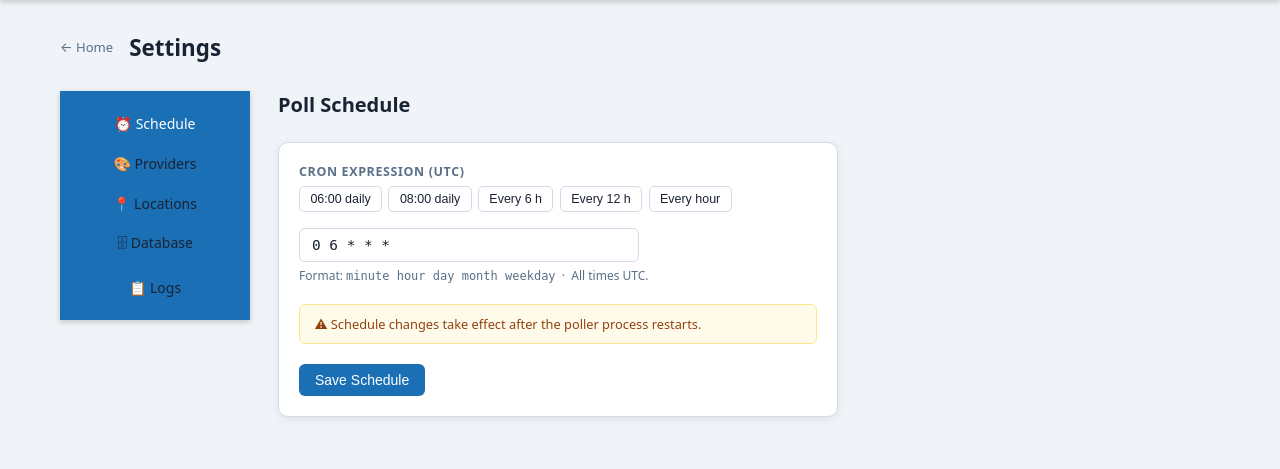
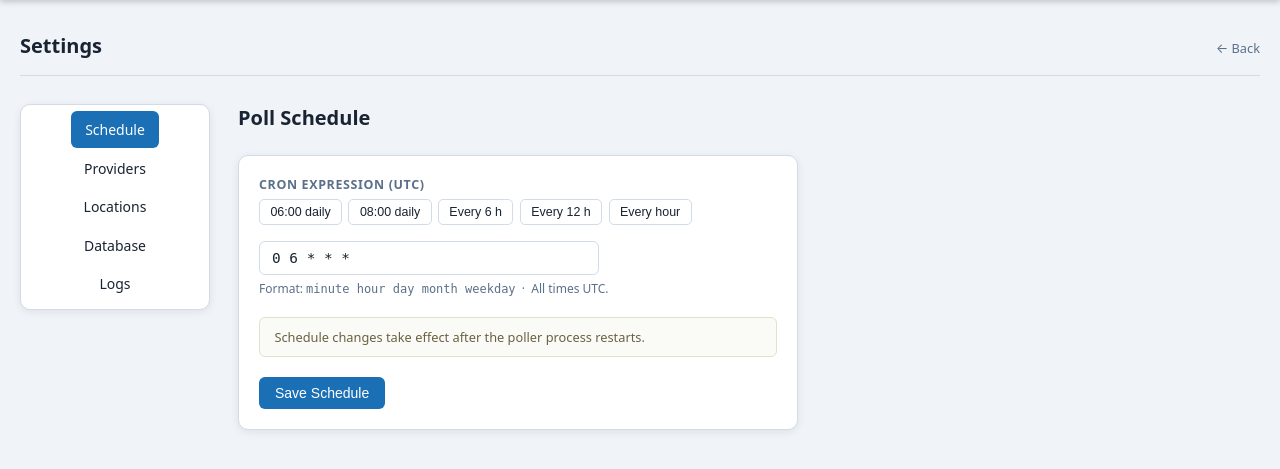
Before and after one commit to korbinianbauer/weather_forecast_archive, a Flask app: page /settings in a window 1280 px wide. Shown: the part 54-523 px from the top of the page. Run offline with Flask 3, Linux system fonts and the light colour scheme; the visitor is signed in with stand-in values (Sample User, id 1); data comes from the database, SQL or seed files in the repository; data that the repository does not hold is empty; parts of the project's set-up code (start-up, migrations or seed data) failed here and were passed over.

Commit message:
Polish settings page: full width, card nav, no emoji
- Settings page uses full browser width via overridable main_style block
- Sidebar nav wrapped in a card (border, shadow, rounded) to match app design
- Removed all emoji from nav tabs and toggle buttons
- Nav items use readable text color; active state is primary blue
- Drag handle changed to single ⠿ glyph
- Warning callout uses muted warm-grey instead of bright yellow
- Page header uses separator line with back-link right-aligned

Co-Authored-By: Claude Sonnet 4.6 <noreply@anthropic.com>

```diff
--- a/templates/base.html
+++ b/templates/base.html
@@ -32,7 +32,7 @@
     nav .nav-subtitle { color: rgba(255,255,255,.7); font-size: .85rem; }
 
     /* layout */
-    main { max-width: 1200px; margin: 2rem auto; padding: 0 1.25rem; }
+    main { margin: 2rem auto; padding: 0 1.25rem; }
 
     /* cards */
     .card { background: var(--surface); border: 1px solid var(--border);
@@ -146,7 +146,7 @@
   {% endif %}
 </nav>
 
-<main>
+<main style="{% block main_style %}max-width:1200px;{% endblock %} margin:2rem auto; padding:0 1.25rem;">
   {% block content %}{% endblock %}
 </main>
 
--- a/templates/settings.html
+++ b/templates/settings.html
@@ -1,5 +1,6 @@
 {% extends "base.html" %}
 {% block title %}Settings — Weather Archive{% endblock %}
+{% block main_style %}max-width:none;{% endblock %}
 
 {% block content %}
 <style>
@@ -9,6 +10,7 @@
     gap: 1.75rem;
     align-items: start;
   }
+
   @media (max-width: 640px) {
     .st-layout { grid-template-columns: 1fr; }
     .st-nav { display: flex; flex-wrap: wrap; flex-direction: row !important; gap: .3rem; }
@@ -17,22 +19,28 @@
   .st-nav {
     display: flex;
     flex-direction: column;
-    gap: .2rem;
+    gap: 2px;
     position: sticky;
     top: 1rem;
+    background: var(--surface);
+    border: 1px solid var(--border);
+    border-radius: var(--radius);
+    box-shadow: var(--shadow);
+    padding: .4rem;
+    overflow: hidden;
   }
   .st-navitem {
-    display: flex; align-items: center; gap: .55rem;
+    display: flex; align-items: center;
     padding: .55rem .9rem;
-    border-radius: 7px;
+    border-radius: calc(var(--radius) - 4px);
     text-decoration: none;
     font-size: .875rem;
     font-weight: 500;
     color: var(--text);
-    transition: background .1s;
+    transition: background .1s, color .1s;
     white-space: nowrap;
   }
-  .st-navitem:hover { background: var(--border); }
+  .st-navitem:hover { background: var(--bg); }
   .st-navitem.active { background: var(--primary); color: #fff; }
 
   .st-section h2 { font-size: 1.25rem; margin-bottom: 1.5rem; }
@@ -98,9 +106,10 @@
   .toggle-btn {
     padding: .28rem .65rem; border-radius: 5px; border: 1px solid var(--border);
     background: var(--surface); cursor: pointer; font-size: .78rem;
-    color: var(--muted); transition: background .1s;
+    color: var(--muted); transition: background .1s, color .1s, border-color .1s;
+    font-weight: 500; letter-spacing: .01em;
   }
-  .toggle-btn:hover { background: var(--border); }
+  .toggle-btn:hover { background: var(--border); color: var(--text); }
   .toggle-btn.shown { color: var(--primary); border-color: var(--primary); background: #eff6ff; }
 
   /* cron presets */
@@ -186,9 +195,9 @@
   .log-badge.ERROR   { background: #450a0a; color: #fca5a5; }
 </style>
 
-<div style="display:flex; align-items:center; gap:1rem; margin-bottom:1.75rem;">
-  <a href="{{ url_for('index') }}" style="color:var(--muted); font-size:.82rem; text-decoration:none;">← Home</a>
-  <h1 style="font-size:1.4rem; font-weight:700; margin:0;">Settings</h1>
+<div style="display:flex; align-items:baseline; gap:.75rem; margin-bottom:1.75rem; border-bottom:1px solid var(--border); padding-bottom:1rem;">
+  <h1 style="font-size:1.25rem; font-weight:700; margin:0;">Settings</h1>
+  <a href="{{ url_for('index') }}" style="color:var(--muted); font-size:.8rem; text-decoration:none; margin-left:auto;">← Back</a>
 </div>
 
 <div class="st-layout">
@@ -196,16 +205,16 @@
   {# ── sidebar nav ── #}
   <nav class="st-nav">
     {% set tabs = [
-      ('schedule',  '⏰', 'Schedule'),
-      ('providers', '🎨', 'Providers'),
-      ('locations', '📍', 'Locations'),
-      ('database',  '🗄', 'Database'),
-      ('logs',      '📋', 'Logs'),
+      ('schedule',  'Schedule'),
+      ('providers', 'Providers'),
+      ('locations', 'Locations'),
+      ('database',  'Database'),
+      ('logs',      'Logs'),
     ] %}
-    {% for slug, icon, label in tabs %}
+    {% for slug, label in tabs %}
     <a href="{{ url_for('settings_page', tab=slug) }}"
        class="st-navitem {% if tab == slug %}active{% endif %}">
-      {{ icon }} {{ label }}
+      {{ label }}
     </a>
     {% endfor %}
   </nav>
@@ -245,9 +254,9 @@
           </div>
         </div>
 
-        <div style="background:#fffbeb; border:1px solid #fde68a; border-radius:6px;
-                    padding:.65rem .9rem; font-size:.8rem; color:#92400e; margin-bottom:1.25rem;">
-          ⚠ Schedule changes take effect after the poller process restarts.
+        <div style="background:#fafaf7; border:1px solid #e5e0c8; border-radius:6px;
+                    padding:.65rem .9rem; font-size:.8rem; color:#6b6040; margin-bottom:1.25rem;">
+          Schedule changes take effect after the poller process restarts.
         </div>
 
         <button type="submit" class="btn btn-primary">Save Schedule</button>
@@ -300,7 +309,7 @@
     {% elif tab == 'locations' %}
     <div style="display:flex; align-items:center; gap:1rem; margin-bottom:1.25rem;">
       <h2 style="margin:0;">Locations</h2>
-      <a href="{{ url_for('index') }}?add=1" class="btn btn-primary btn-sm">+ Add Location</a>
+      <a href="{{ url_for('index') }}?add=1" class="btn btn-outline btn-sm" style="margin-left:auto;">Add location</a>
     </div>
     {% if all_locations %}
     <div class="loc-list" id="locList" style="max-width:620px;">
@@ -327,7 +336,7 @@
             <input type="hidden" name="_csrf" value="{{ csrf_token() }}">
             <button type="submit" class="toggle-btn {% if not loc.hidden %}shown{% endif %}"
                     title="{{ 'Hide from front page' if not loc.hidden else 'Show on front page' }}">
-              {{ '👁 Shown' if not loc.hidden else '🚫 Hidden' }}
+              {{ 'Visible' if not loc.hidden else 'Hidden' }}
             </button>
           </form>
           <form method="post" action="{{ url_for('delete_location', location_id=loc.id) }}"
```
